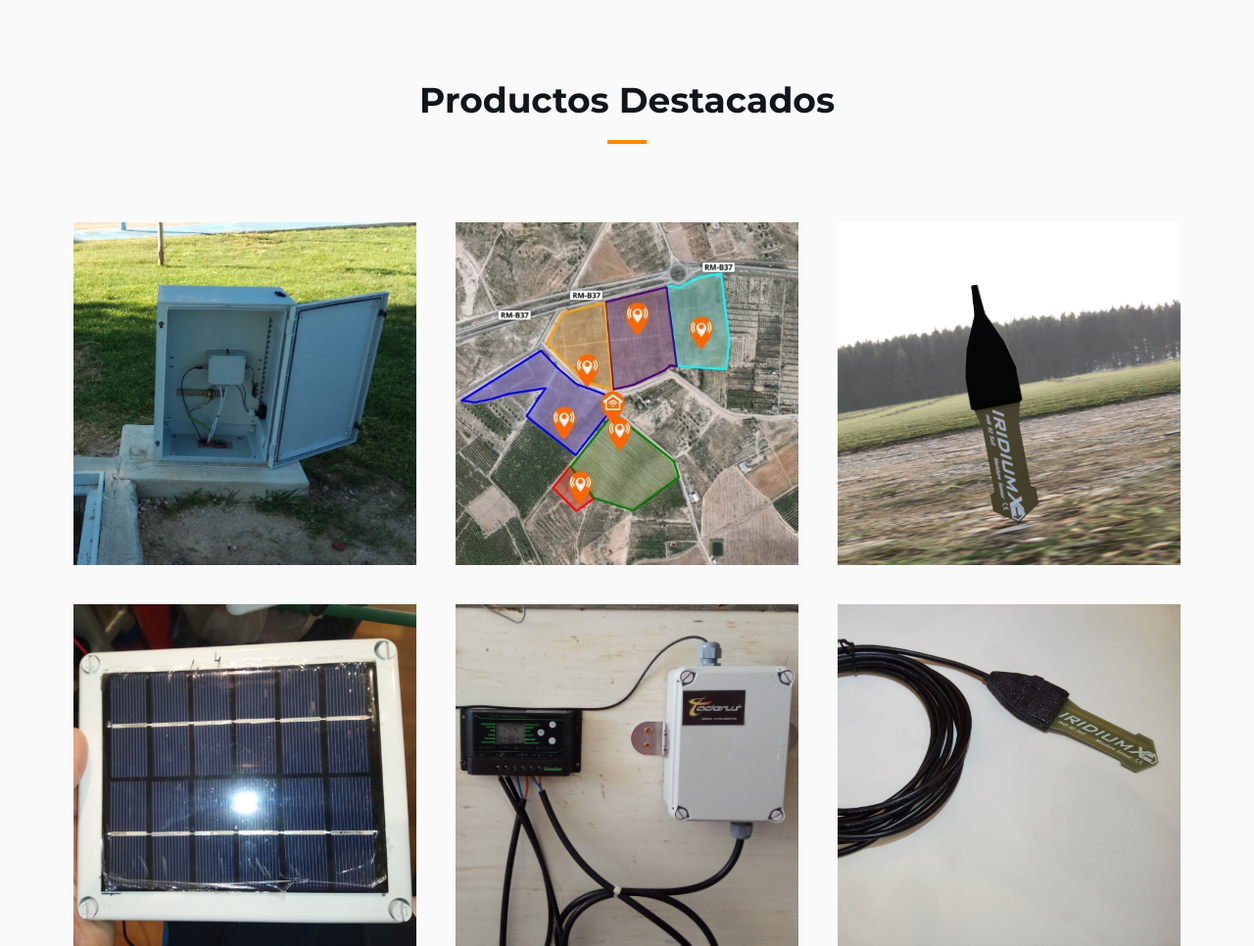
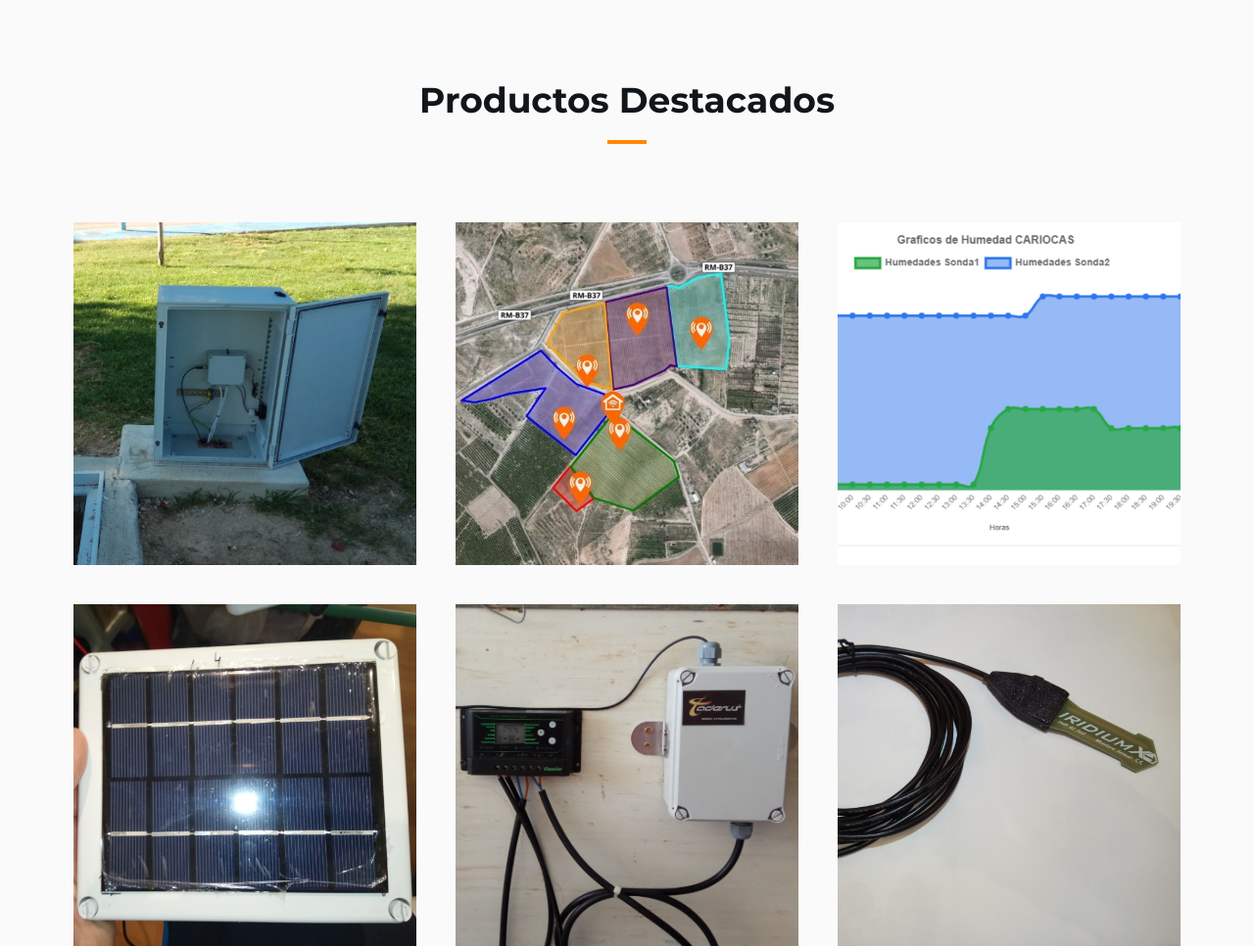
Before and after one commit to mark62726/trydjango, a Django app: page / in a window 1280 px wide. Shown: the part 838-1804 px from the top of the page at 98% size. Run offline with Django 3.2, Linux system fonts and the light colour scheme; some libraries are stand-ins or nearby versions.

Commit message:
Update portafolio.html

```diff
--- a/templates/home/portafolio.html
+++ b/templates/home/portafolio.html
@@ -46,14 +46,14 @@
 
                 <!-- Work -->
                 <div class="col-md-4 col-xs-6 work">
-                    <img class="img-responsive" src="{% static 'img/work7.png' %}" alt="">
+                    <img class="img-responsive" src="{% static 'img/work5.png' %}" alt="">
                     <div class="overlay"></div>
                     <div class="work-content">
                         <span>Sonda Subterranea</span>
                         <h3>Iridium X</h3>
                         <div class="work-link">
                             <a href="#"><i class="fa fa-external-link"></i></a>
-                            <a class="lightbox" href="{% static 'img/work7.1.png' %}"><i class="fa fa-search"></i></a>
+                            <a class="lightbox" href="{% static 'img/work5.1.png' %}"><i class="fa fa-search"></i></a>
                         </div>
                     </div>
                 </div>
```
